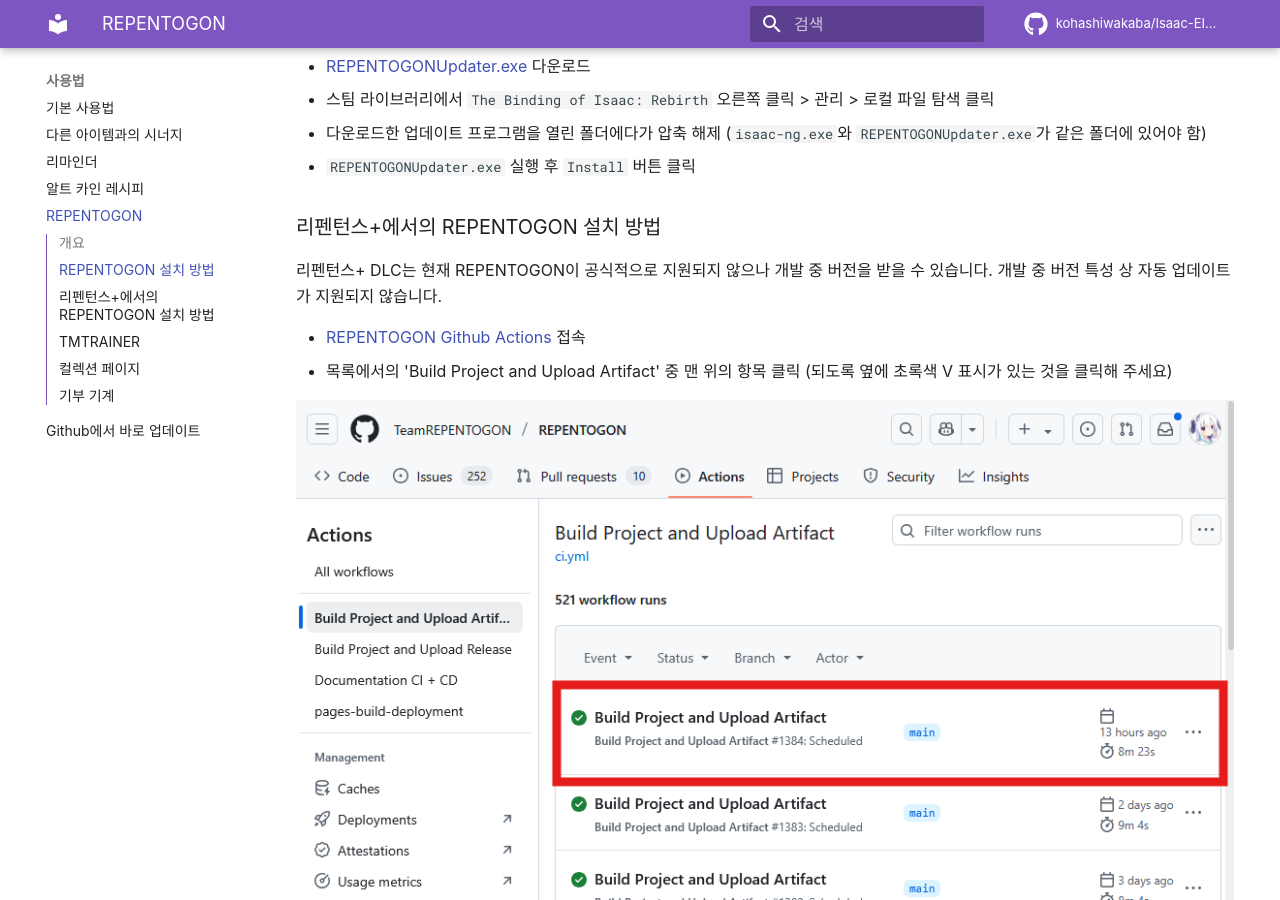
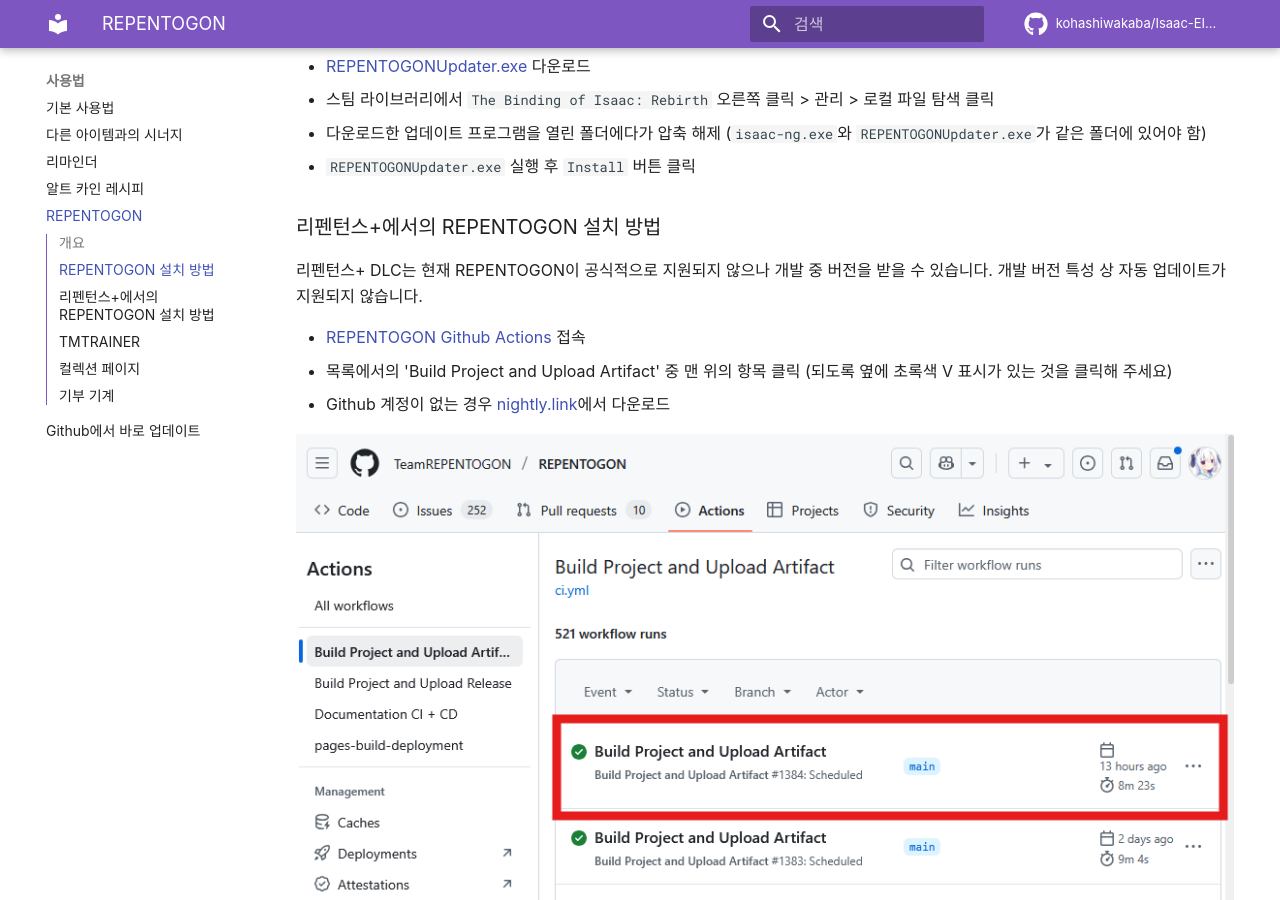
Before and after one commit to kohashiwakaba/Isaac-EID-Korean-Guide, an MkDocs documentation site: the page built from docs/howto/repentogon.md, in a window 1280 px wide and 900 px high, scrolled down 442 px. Built offline with MkDocs 1.6.1 and Material for MkDocs 9.7.7, drawn with Linux system fonts in a browser that asks for light colours; some web fonts are replaced; comment, search, counter and statistics services are not loaded.

Commit message:
Update repentogon.md

```diff
--- a/docs/howto/repentogon.md
+++ b/docs/howto/repentogon.md
@@ -16,10 +16,11 @@ REPENTOGON의 설치는 다른 모드와는 다르게 창작마당에서의 설
 
 ### 리펜턴스+에서의 REPENTOGON 설치 방법
 
-리펜턴스+ DLC는 현재 REPENTOGON이 공식적으로 지원되지 않으나 개발 중 버전을 받을 수 있습니다. 개발 중 버전 특성 상 자동 업데이트가 지원되지 않습니다.
+리펜턴스+ DLC는 현재 REPENTOGON이 공식적으로 지원되지 않으나 개발 중 버전을 받을 수 있습니다. 개발 버전 특성 상 자동 업데이트가 지원되지 않습니다.
 
 - [REPENTOGON Github Actions](https://github.com/TeamREPENTOGON/REPENTOGON/actions/workflows/ci.yml) 접속
 - 목록에서의 'Build Project and Upload Artifact' 중 맨 위의 항목 클릭 (되도록 옆에 초록색 V 표시가 있는 것을 클릭해 주세요)
+- Github 계정이 없는 경우 [nightly.link](https://nightly.link/TeamREPENTOGON/REPENTOGON/workflows/ci/main/REPENTOGON-main.zip)에서 다운로드
 
 ![아티팩트 목록](../img/rgon_nightly_artifact1.png)
 
```
